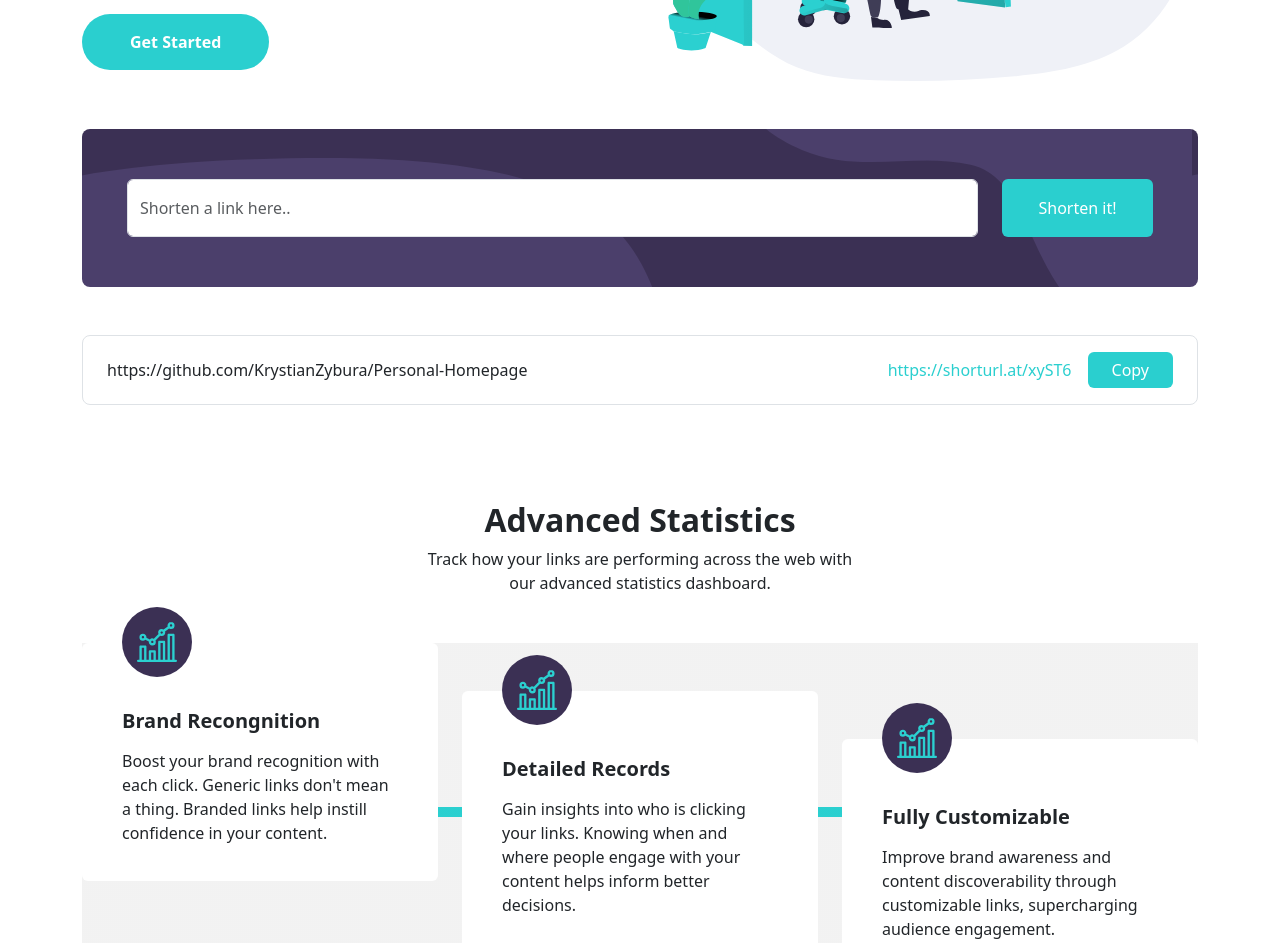
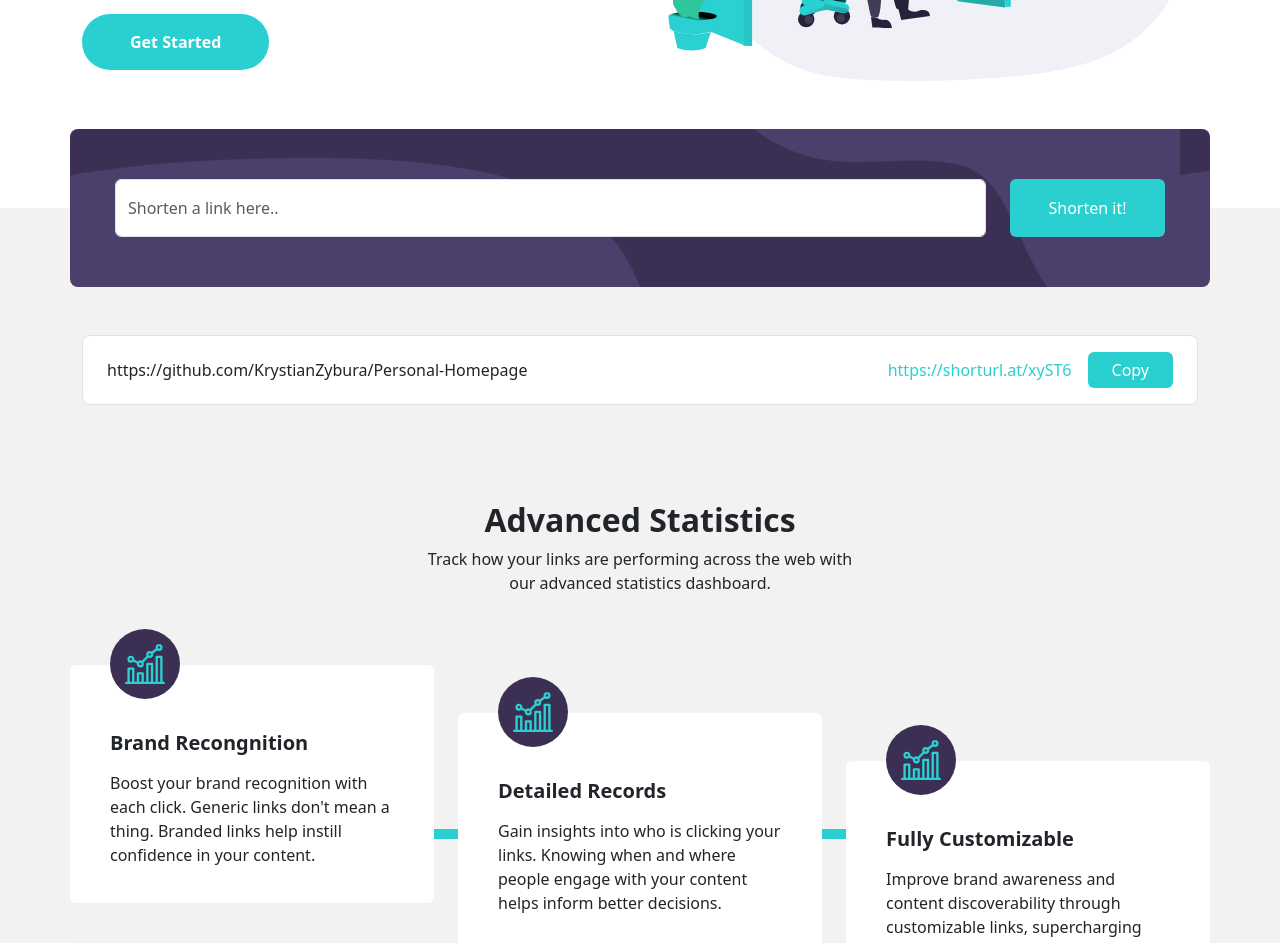
Before and after one commit to KrystianZybura/url-shortening-api-landing-page, a React (Vite) app: page / in a window 1280 px wide. Shown: the part 400-1343 px from the top of the page. Built offline with nearby package versions, Linux system fonts and the light colour scheme.

Commit message:
splitted background color improved

```diff
--- a/src/App.tsx
+++ b/src/App.tsx
@@ -5,6 +5,7 @@ import Introduction from "./components/Introduction";
 import Navigation from "./components/Navigation";
 import Output from "./components/Output";
 import Statistics from "./components/Statistics";
+import { Container } from "./components/styled";
 
 function App() {
   return (
@@ -13,12 +14,12 @@ function App() {
         <Navigation />
       </header>
       <main>
-        <div className="container">
-          <Introduction />
-          <Form />
+        <Introduction />
+        <Form />
+        <Container className="py-5">
           <Output />
           <Statistics />
-        </div>
+        </Container>
         <Aside />
       </main>
       <Footer />
--- a/src/GlobalStyle.ts
+++ b/src/GlobalStyle.ts
@@ -8,12 +8,5 @@ export const GlobalStyle = styled.createGlobalStyle`
     font-size: 18px;
     color: ${({ theme }) => theme.colors.gray};
     letter-spacing: 0.5px;
-    background: linear-gradient(
-      to bottom,
-      #fff 0px,
-      #fff 670px,
-      ${({ theme }) => theme.colors.lightGray} 400px,
-      ${({ theme }) => theme.colors.lightGray} 100%
-    );
   }
 `;
--- a/src/components/Aside/index.tsx
+++ b/src/components/Aside/index.tsx
@@ -2,7 +2,7 @@ import Button from "../Button";
 import { StyledAside } from "./styled";
 
 const Aside = () => (
-  <StyledAside className="py-5 mt-5">
+  <StyledAside className="py-5">
     <div className="d-grid justify-content-center">
       <h3 className="text-white fs-2 fw-bold">Boost your links today</h3>
       <div className="text-center">
--- a/src/components/Form/index.tsx
+++ b/src/components/Form/index.tsx
@@ -1,5 +1,5 @@
 import { useState } from "react";
-import { Input, StyledForm } from "./styled";
+import { Input, StyledForm, Wrapper } from "./styled";
 import Button from "../Button";
 
 const Form = () => {
@@ -10,7 +10,8 @@ const Form = () => {
   };
 
   return (
-    <StyledForm onSubmit={onFormSubmit} className="rounded-3">
+    <Wrapper>
+      <StyledForm onSubmit={onFormSubmit} className="rounded-3 container">
         <div className="row gap-2 gap-md-0">
           <div className="col-md-8 col-lg-10">
             <Input
@@ -26,6 +27,7 @@ const Form = () => {
           </div>
         </div>
       </StyledForm>
+    </Wrapper>
   );
 };
 
--- a/src/components/Form/styled.ts
+++ b/src/components/Form/styled.ts
@@ -7,4 +7,12 @@ export const StyledForm = styled.form`
   padding: 50px 45px;
 `;
 
+export const Wrapper = styled.section`
+  background: linear-gradient(
+    #fff 0%,
+    #fff 50%,
+    ${({ theme }) => theme.colors.lightGray} 50%
+  );
+`;
+
 export const Input = styled.input``;
--- a/src/components/Introduction/index.tsx
+++ b/src/components/Introduction/index.tsx
@@ -2,7 +2,7 @@ import workingImage from "../../assets/illustration-working.svg";
 import Button from "../Button";
 
 const Introduction = () => (
-  <div className="div my-5">
+  <div className="container my-5">
     <div className="row align-content-center text-center text-md-start">
       <div className="col-md d-block d-md-none mx-auto my-5 px-3">
         <div>
--- a/src/components/Output/index.tsx
+++ b/src/components/Output/index.tsx
@@ -2,7 +2,7 @@ import Button from "../Button";
 import { ShortenedLink } from "./styled";
 
 const Output = () => (
-  <section className="my-5">
+  <section className="container">
     <ul className="list-group gap-4">
       <li className="list-group-item py-3 rounded-3">
         <div className="row gap-3 px-2">
--- a/src/components/Statistics/index.tsx
+++ b/src/components/Statistics/index.tsx
@@ -11,7 +11,7 @@ import FullyCustomizableIcon from "../../assets/icon-brand-recognition.svg";
 
 const Statistics = () => (
   <section className="container">
-    <div className="text-center my-5 pt-5 mx-auto">
+    <div className="text-center mt-5 pt-5 mx-auto">
       <h2 className="text-dark fw-bold">Advanced Statistics</h2>
       <p>
         Track how your links are performing across the web with <br /> our
--- a/src/components/Statistics/styled.ts
+++ b/src/components/Statistics/styled.ts
@@ -20,6 +20,7 @@ export const Box = styled.div<MarginProp>`
 `;
 
 export const RowContainer = styled.div`
+  margin-top: 70px;
   background: linear-gradient(
     to bottom,
     ${({ theme }) => theme.colors.lightGray} 49%,
--- /dev/null
+++ b/src/components/styled.ts
@@ -0,0 +1,5 @@
+import styled from "styled-components";
+
+export const Container = styled.div`
+  background-color: ${({ theme }) => theme.colors.lightGray};
+`;
```
Lines whose indentation alone changed are shown as unchanged.
